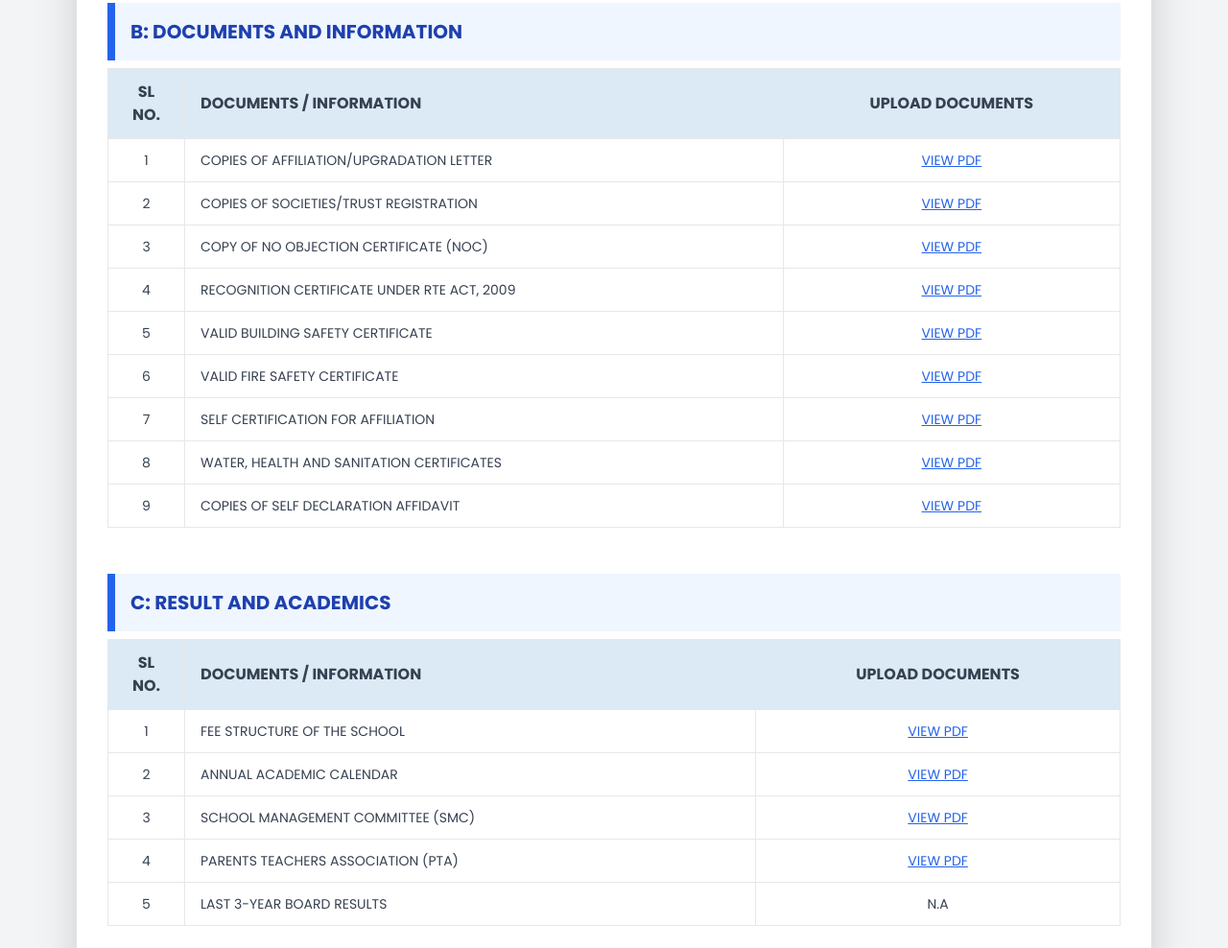
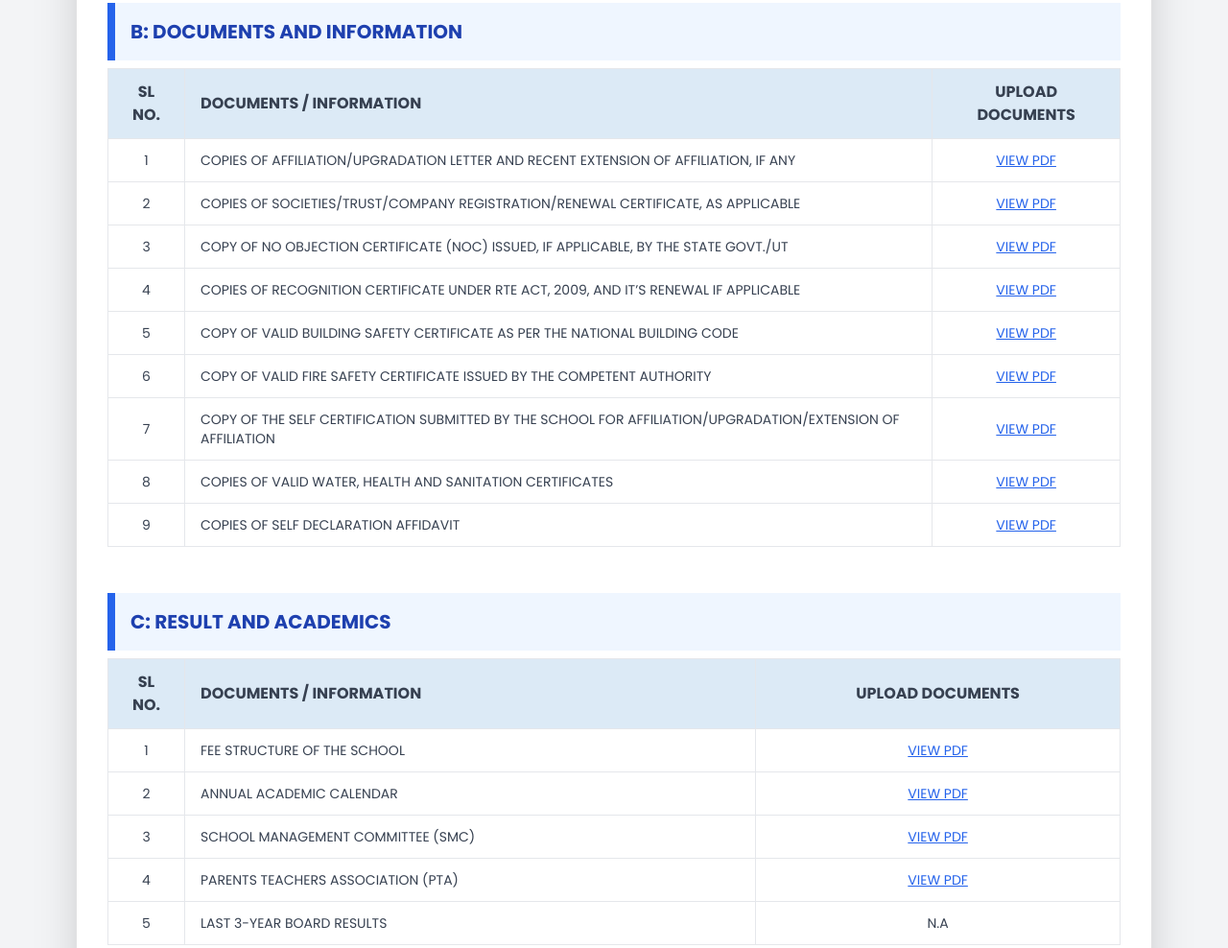
Before and after one commit to JAVA-ENTRPRISES/RADHAKRISHNA, a plain HTML site: page mandatory.html in a window 1280 px wide. Shown: the part 804-1792 px from the top of the page at 96% size. Drawn offline with nearby package versions, Linux system fonts and the light colour scheme.

Commit message:
Update document requirements for affiliation

```diff
--- a/mandatory.html
+++ b/mandatory.html
@@ -96,49 +96,49 @@
                     <tbody class="text-sm text-gray-700">
                         <tr>
                             <td class="border px-4 py-3 text-center">1</td>
-                            <td class="border px-4 py-3">COPIES OF AFFILIATION/UPGRADATION LETTER</td>
+                            <td class="border px-4 py-3">COPIES OF AFFILIATION/UPGRADATION LETTER AND RECENT EXTENSION OF AFFILIATION, IF ANY</td>
                             <td class="border px-4 py-3 text-center"><a href="images/pdfs/affiliation.pdf"
                                     target="_blank" class="text-blue-600 underline font-medium">VIEW PDF</a></td>
                         </tr>
                         <tr>
                             <td class="border px-4 py-3 text-center">2</td>
-                            <td class="border px-4 py-3">COPIES OF SOCIETIES/TRUST REGISTRATION</td>
+                            <td class="border px-4 py-3">COPIES OF SOCIETIES/TRUST/COMPANY REGISTRATION/RENEWAL CERTIFICATE, AS APPLICABLE</td>
                             <td class="border px-4 py-3 text-center"><a href="images/pdfs/trust.pdf" target="_blank"
                                     class="text-blue-600 underline font-medium">VIEW PDF</a></td>
                         </tr>
                         <tr>
                             <td class="border px-4 py-3 text-center">3</td>
-                            <td class="border px-4 py-3">COPY OF NO OBJECTION CERTIFICATE (NOC)</td>
+                            <td class="border px-4 py-3">COPY OF NO OBJECTION CERTIFICATE (NOC) ISSUED, IF APPLICABLE, BY THE STATE GOVT./UT</td>
                             <td class="border px-4 py-3 text-center"><a href="images/pdfs/noc.pdf" target="_blank"
                                     class="text-blue-600 underline font-medium">VIEW PDF</a></td>
                         </tr>
                         <tr>
                             <td class="border px-4 py-3 text-center">4</td>
-                            <td class="border px-4 py-3">RECOGNITION CERTIFICATE UNDER RTE ACT, 2009</td>
+                            <td class="border px-4 py-3">COPIES OF RECOGNITION CERTIFICATE UNDER RTE ACT, 2009, AND IT’S RENEWAL IF APPLICABLE</td>
                             <td class="border px-4 py-3 text-center"><a href="gallery 2/COR.pdf" target="_blank"
                                     class="text-blue-600 underline font-medium">VIEW PDF</a></td>
                         </tr>
                         <tr>
                             <td class="border px-4 py-3 text-center">5</td>
-                            <td class="border px-4 py-3">VALID BUILDING SAFETY CERTIFICATE</td>
+                            <td class="border px-4 py-3">COPY OF VALID BUILDING SAFETY CERTIFICATE AS PER THE NATIONAL BUILDING CODE</td>
                             <td class="border px-4 py-3 text-center"><a href="images/pdfs/building.pdf" target="_blank"
                                     class="text-blue-600 underline font-medium">VIEW PDF</a></td>
                         </tr>
                         <tr>
                             <td class="border px-4 py-3 text-center">6</td>
-                            <td class="border px-4 py-3">VALID FIRE SAFETY CERTIFICATE</td>
+                            <td class="border px-4 py-3">COPY OF VALID FIRE SAFETY CERTIFICATE ISSUED BY THE COMPETENT AUTHORITY</td>
                             <td class="border px-4 py-3 text-center"><a href="images/pdfs/fire.pdf" target="_blank"
                                     class="text-blue-600 underline font-medium">VIEW PDF</a></td>
                         </tr>
                         <tr>
                             <td class="border px-4 py-3 text-center">7</td>
-                            <td class="border px-4 py-3">SELF CERTIFICATION FOR AFFILIATION</td>
+                            <td class="border px-4 py-3">COPY OF THE SELF CERTIFICATION SUBMITTED BY THE SCHOOL FOR AFFILIATION/UPGRADATION/EXTENSION OF AFFILIATION</td>
                             <td class="border px-4 py-3 text-center"><a href="images/pdfs/self.pdf" target="_blank"
                                     class="text-blue-600 underline font-medium">VIEW PDF</a></td>
                         </tr>
                         <tr>
                             <td class="border px-4 py-3 text-center">8</td>
-                            <td class="border px-4 py-3">WATER, HEALTH AND SANITATION CERTIFICATES</td>
+                            <td class="border px-4 py-3">COPIES OF VALID WATER, HEALTH AND SANITATION CERTIFICATES</td>
                             <td class="border px-4 py-3 text-center"><a href="images/pdfs/water.pdf" target="_blank"
                                     class="text-blue-600 underline font-medium">VIEW PDF</a></td>
                         </tr>
@@ -249,7 +249,7 @@
                         </tr>
                         <tr>
                             <td class="border px-4 py-3">5</td>
-                            <td class="border px-4 py-3">COUNSELLOR & WELLNESS TEACHER</td>
+                            <td class="border px-4 py-3">DETAILS COUNSELLOR & WELLNESS TEACHER</td>
                             <td class="border px-4 py-3">01</td>
                         </tr>
                     </tbody>
@@ -383,7 +383,7 @@
                         </tr>
                         <tr>
                             <td class="border px-4 py-3">7</td>
-                            <td class="border px-4 py-3 uppercase">Inspection Video Link</td>
+                            <td class="border px-4 py-3 uppercase">LINK OF YOUTUBE VIDEO OF THE INSPECTION OF SCHOOL COVERING THE INFRASTRUCTURE OF THE SCHOOL</td>
                             <td class="border px-4 py-3"><a href="#" class="text-blue-500 underline">Watch Video</a>
                             </td>
                         </tr>
```
